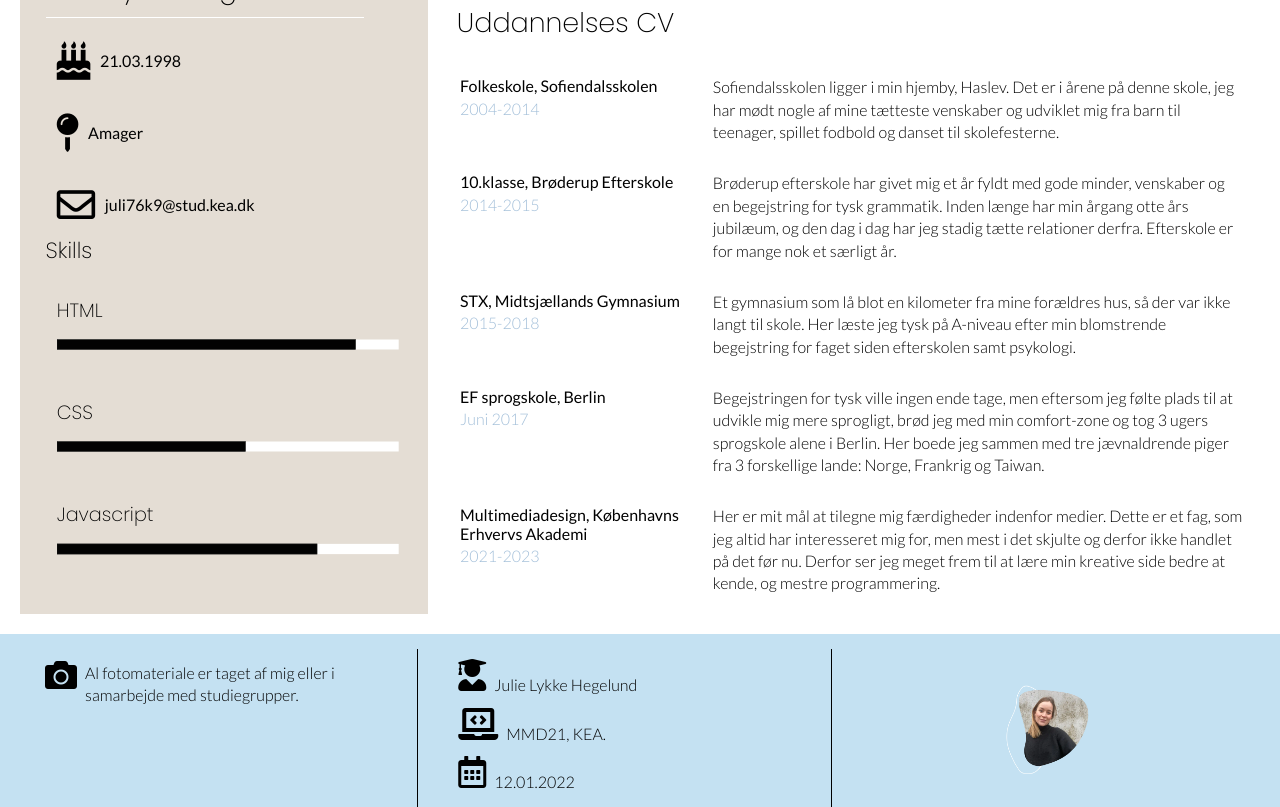
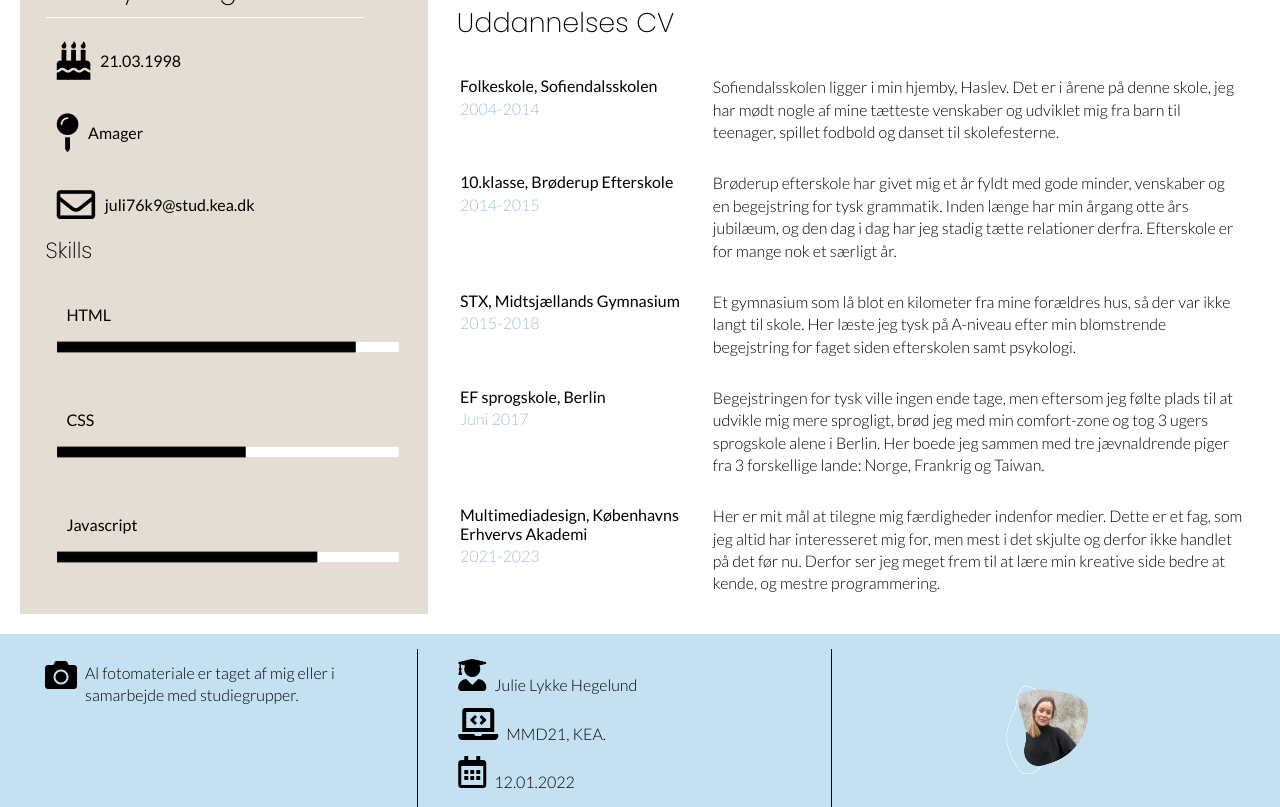
Before and after one commit to julielykke1/portfolio, a plain HTML site: page julie.html in a window 1280 px wide. Shown: the part 1095-1902 px from the top of the page. Drawn offline with Linux system fonts and the light colour scheme.

Commit message:
1sem_eksamen

```diff
--- a/julie.html
+++ b/julie.html
@@ -203,15 +203,16 @@
               <h3>Skills</h3>
               <ul>
                 <li>
-                  <span class="txt">HTML</span>
+                  <h4>HTML</h4 class="txt">
                   <img src="tema6/html.svg" alt="procent" />
                 </li>
                 <li>
-                  <span class="txt">CSS</span>
+
+                  <h4>CSS</h4 class="txt">
                   <img src="tema6/css.svg" alt="Procent" />
                 </li>
                 <li>
-                  <span class="txt">Javascript</span>
+                  <h4>Javascript</h4 class="txt">
                   <img src="tema6/javascript.svg" alt="Procent" />
                 </li>
               </ul>
```
